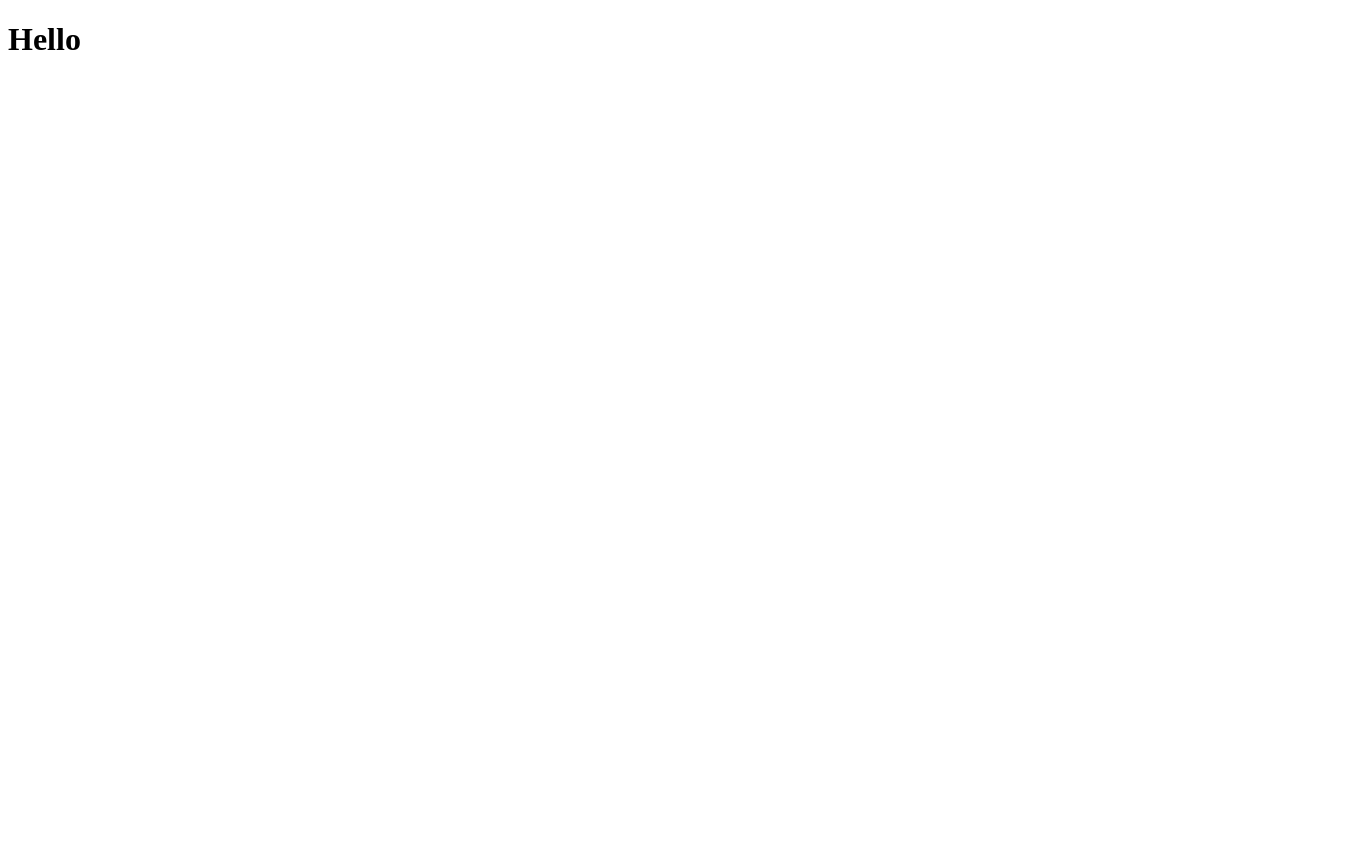
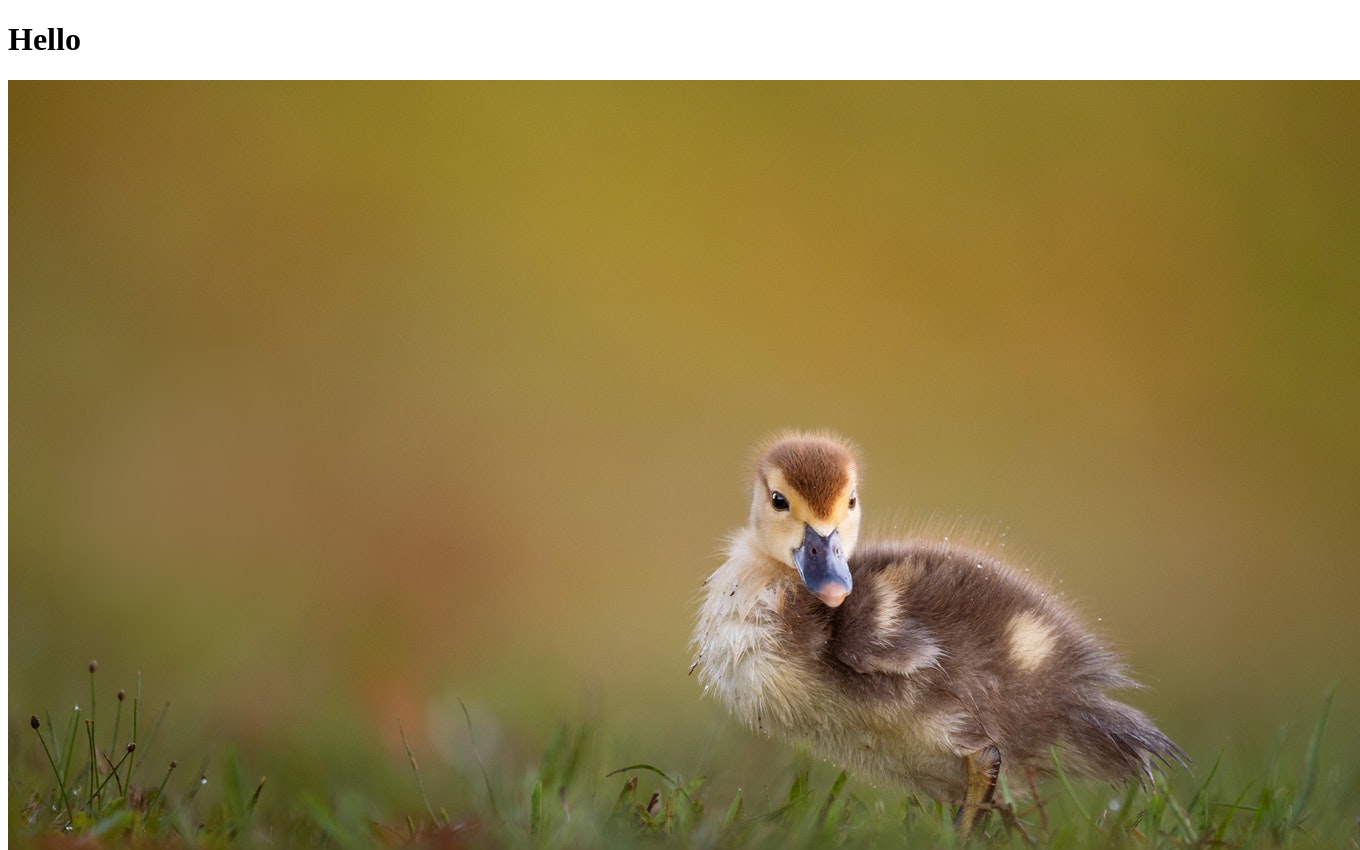
Before and after one commit to abdullahafzaly/project1, a plain HTML site: page index.html in a window 1280 px wide. Shown: the top 850 px of the page, 1360 px wide, since content can reach past the window. Before the commit the page ends 800 px from the top, so only its background shows below. Drawn offline with Linux system fonts and the light colour scheme.

Commit message:
nieuwe foto toegevoegd

```diff
--- a/index.html
+++ b/index.html
@@ -5,7 +5,7 @@
 </head>
 <body>
 	<h1>Hello</h1>
-
+	<img src="pic2.jpg">
 
 </body>
 </html>
```
Also changed, not shown: pic2.jpg (added).
